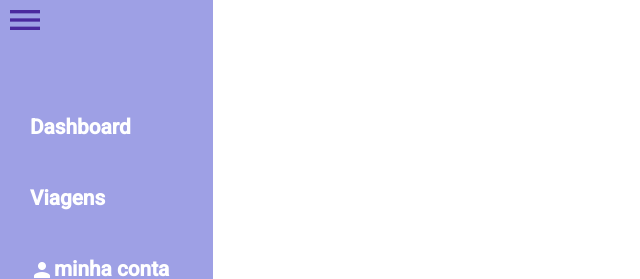
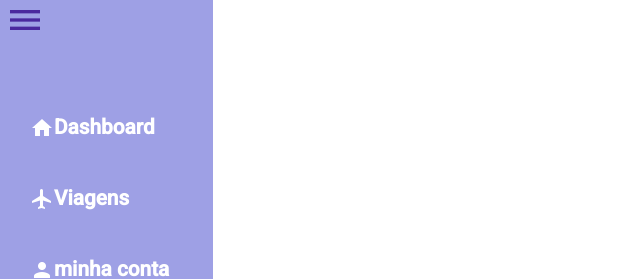
Before and after one commit to GuilhermePaes26/PlanejaTrip, an Angular app in the folder viajatcc-frontend/: page /home in a window 1280 px wide. Shown: the top 279 px of the page, without its empty margins (0-640 px from the left). Built offline with nearby package versions, Linux system fonts and the light colour scheme; sample sign-in values are in the browser's storage.

Commit message:
Colocando icones na sidenav no dashboard e na Viagens

```diff
--- a/viajatcc-frontend/src/app/components/home/sidebar/sidebar.component.html
+++ b/viajatcc-frontend/src/app/components/home/sidebar/sidebar.component.html
@@ -1,7 +1,7 @@
 <nav class="sidebar-nav">
     <ul>
-      <li><a href="/home/dashboard"><h2>Dashboard</h2></a></li>
-      <li><a href="/home/trips/list"><h2>Viagens</h2></a></li>
+      <li><a href="/home/dashboard"> <mat-icon>home</mat-icon> <h2>Dashboard</h2></a></li>
+      <li><a href="/home/trips/list"> <mat-icon>flight</mat-icon> <h2>Viagens</h2></a></li>
       <li class="account"><a href="/users/"><mat-icon>person</mat-icon> <h2> minha conta</h2></a></li>
     </ul>
   </nav>
```
